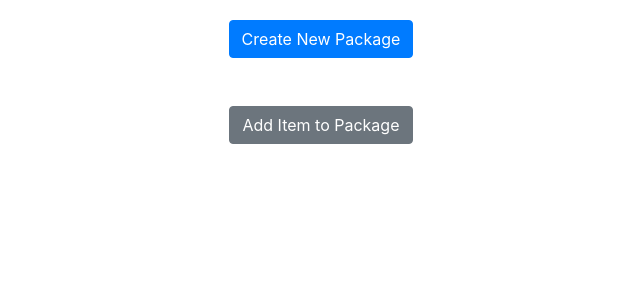
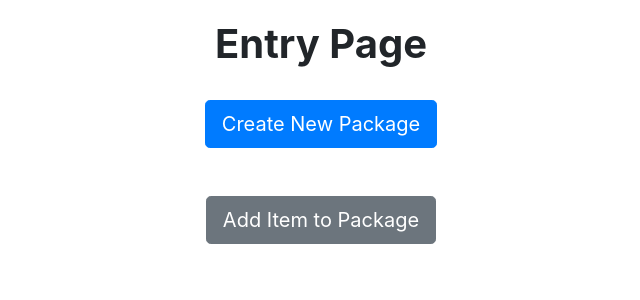
Before and after one commit to Rafid41/Allocation-Management, a Django app: page /entry/ in a window 1280 px wide. Shown: the part 56-356 px from the top of the page, without its empty margins (319-959 px from the left). Run offline with Django 5.2, Linux system fonts and the light colour scheme; some libraries are stand-ins or nearby versions.

Commit message:
App_Entry: update design

```diff
--- a/templates/App_Entry/entry_page.html
+++ b/templates/App_Entry/entry_page.html
@@ -7,11 +7,13 @@
 {% block body_block %}
 
 <center>
-    <a href="{%url 'App_Entry:view_package_and_addNew'%}"  class="btn btn-primary">Create New Package</a>
+    <h1><b>Entry Page</b></h1>
+    <br>
+    <a href="{%url 'App_Entry:view_package_and_addNew'%}"  class="btn btn-primary btn-lg">Create New Package</a>
     <br>
     <br>
     <br>
-    <a href="#"  class="btn btn-secondary">Add Item to Package</a>
+    <a href="#"  class="btn btn-secondary btn-lg">Add Item to Package</a>
 <center/>
 
 
```
Also changed, not shown: templates/App_Entry/view_package_and_addNew.html (+23 -4 lines), db.sqlite3.
